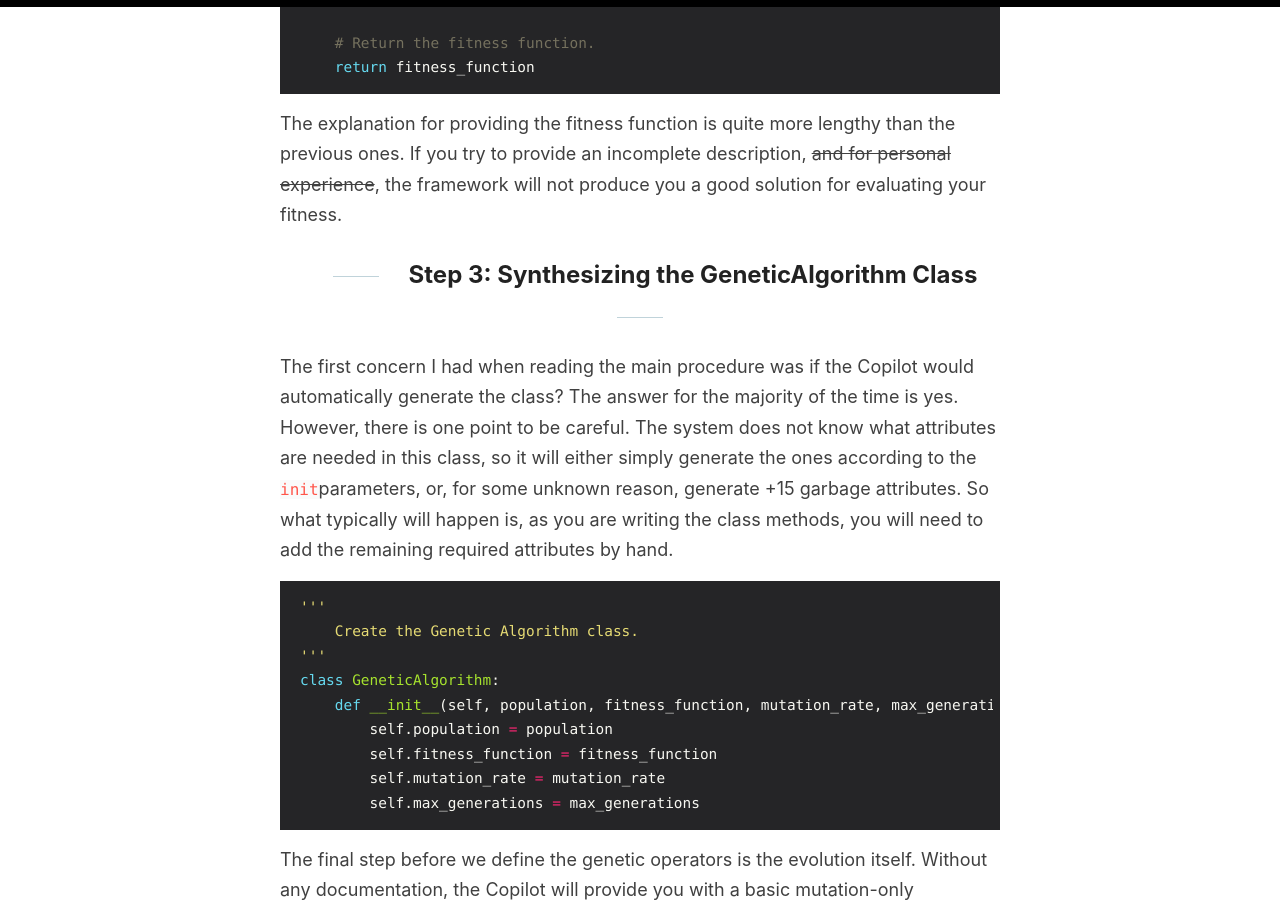
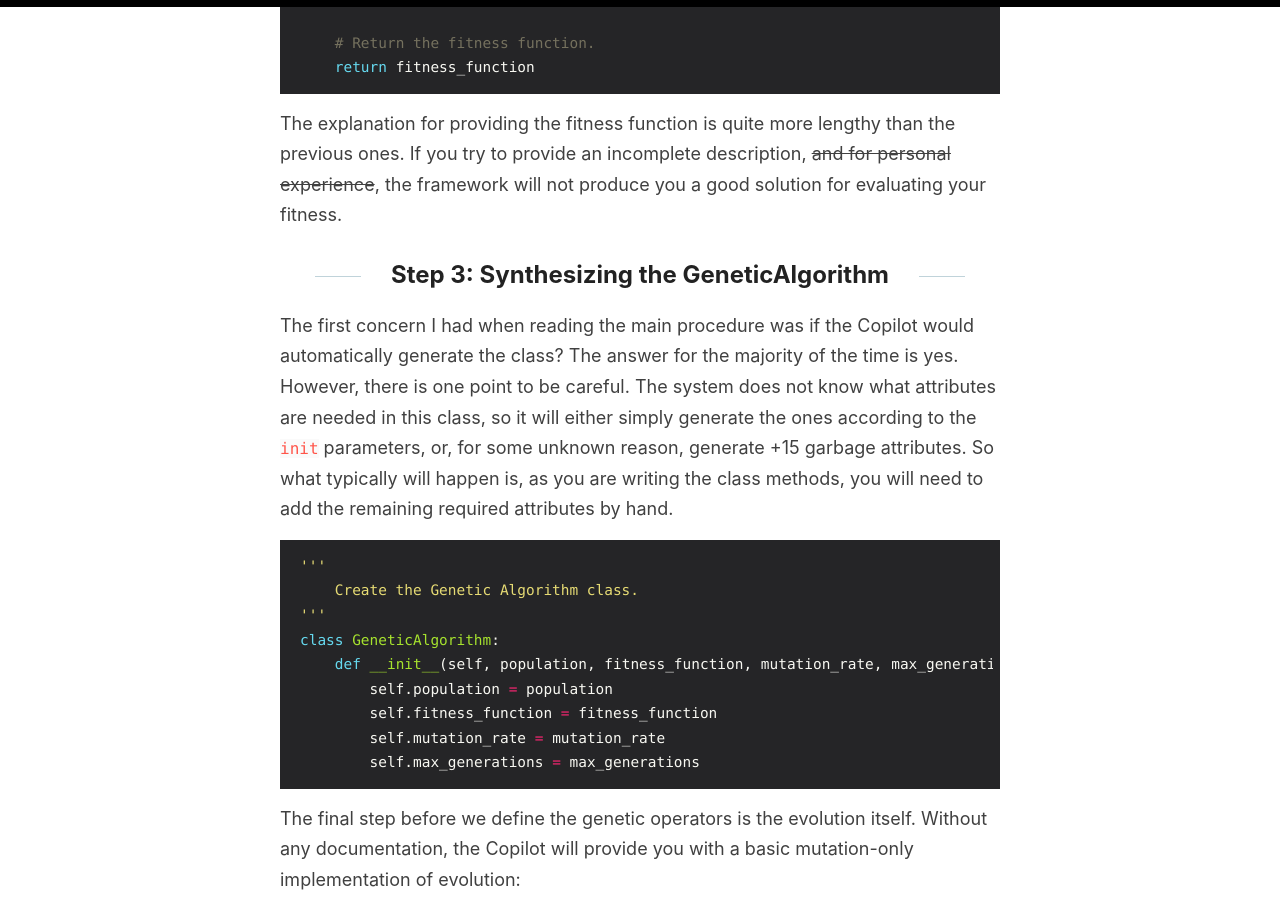
Before and after one commit to pcanelas/pcanelas.github.io, a Jekyll site: the page built from _posts/2021-7-21-githubcopilot.md, in a window 1280 px wide and 900 px high, scrolled down 3760 px. Built offline with Jekyll 4.4.1, drawn with Linux system fonts in a browser that asks for light colours; some of the changed text lies outside the part shown.

Commit message:
Fixed typos

````diff
--- a/_posts/2021-7-21-githubcopilot.md
+++ b/_posts/2021-7-21-githubcopilot.md
@@ -117,9 +117,9 @@
 The explanation for providing the fitness function is quite more lengthy than the previous ones. If you try to provide an incomplete description, ~~and for personal experience~~, the framework will not produce you a good solution for evaluating your fitness.
 
 
-## Step 3: Synthesizing the GeneticAlgorithm Class
+## Step 3: Synthesizing the GeneticAlgorithm
 
-The first concern I had when reading the main procedure was if the Copilot would automatically generate the class? The answer for the majority of the time is yes. However, there is one point to be careful. The system does not know what attributes are needed in this class, so it will either simply generate the ones according to the `init`parameters, or, for some unknown reason, generate +15 garbage attributes. So what typically will happen is, as you are writing the class methods, you will need to add the remaining required attributes by hand.
+The first concern I had when reading the main procedure was if the Copilot would automatically generate the class? The answer for the majority of the time is yes. However, there is one point to be careful. The system does not know what attributes are needed in this class, so it will either simply generate the ones according to the `init` parameters, or, for some unknown reason, generate +15 garbage attributes. So what typically will happen is, as you are writing the class methods, you will need to add the remaining required attributes by hand.
 ```python
 '''
     Create the Genetic Algorithm class.
````
Also changed, not shown: other parts of _posts/2021-7-21-githubcopilot.md (+1 -1 lines).
